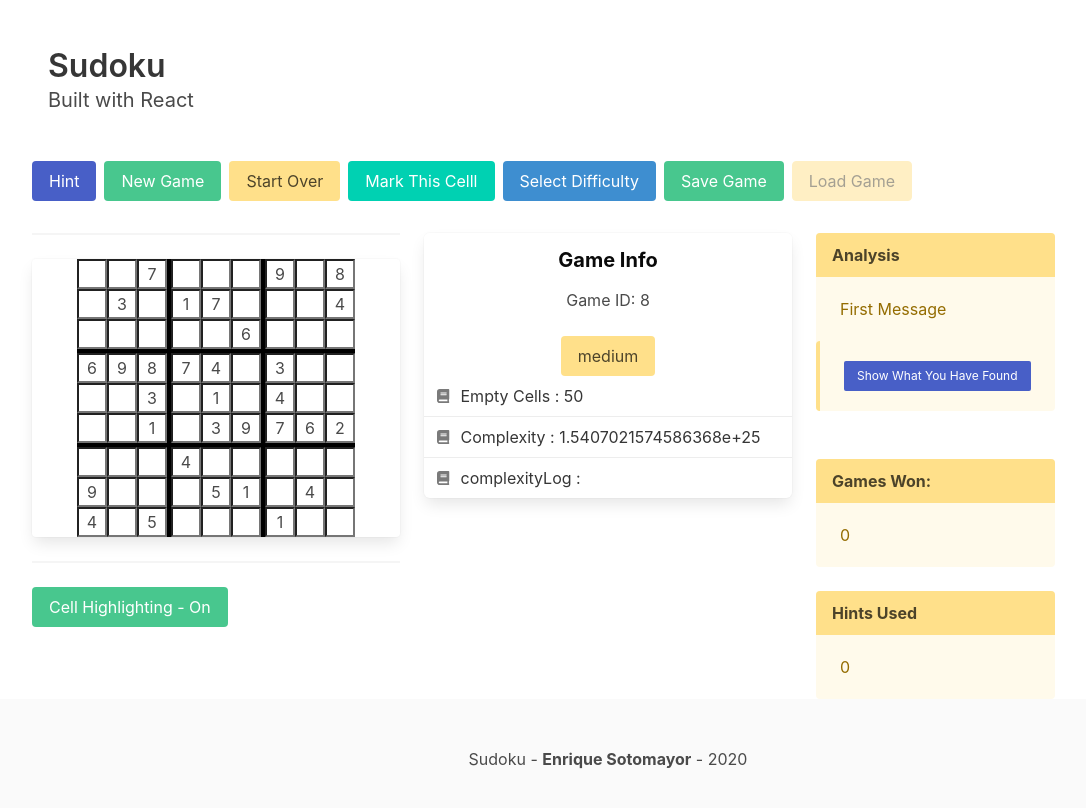
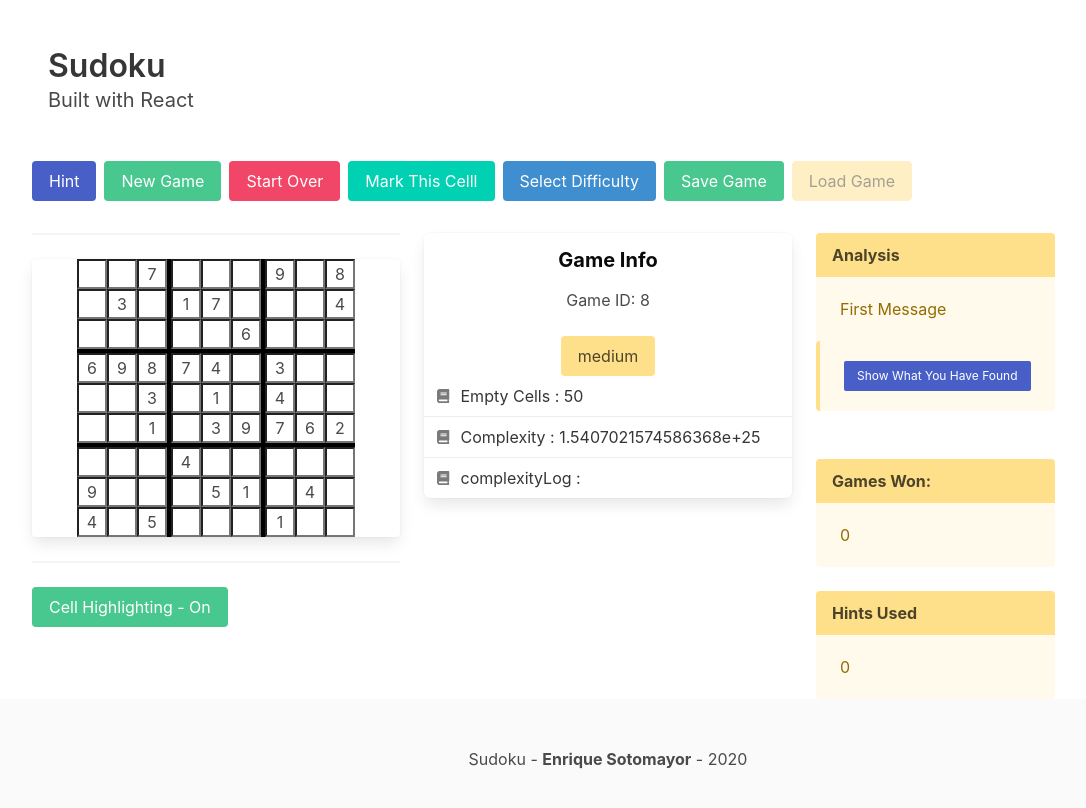
Before and after one commit to sotomaque/Sudoku-React, a React (Create React App) app: page / in a window 1280 px wide. Shown: the top 808 px of the page, without its empty margins (32-1118 px from the left). Built offline with nearby package versions, Linux system fonts and the light colour scheme.

Commit message:
added start over functionality

```diff
--- a/src/App.js
+++ b/src/App.js
@@ -12,9 +12,9 @@ import Board from './Components/Board';
 import GameInfo from "./Components/GameInfo";
 import ConsoleRight from './Components/ConsoleRight';
 
-import { getFirstValue, loadGameByDifficulty } from './Controls/NewGame';
+import { getFirstValue, loadGameByDifficulty, getGameById } from './Controls/NewGame';
 import { convertIdToIndex, getCubeIndex, getAllCellsInfo, candidateValuesById, getGameInfo, getAllCellsInfoCellsAsCSV,
-   solveAlgo1, solveAlgo2, solveAlgo3, validInput, getIdsOfConflictingCells } from './Controls/NewEngine';
+   solveAlgo1, solveAlgo2, solveAlgo3, validInput, getIdsOfConflictingCells, isGameOver } from './Controls/NewEngine';
 
 import { ToastContainer, toast } from 'react-toastify';
 import 'react-toastify/dist/ReactToastify.css';
@@ -39,8 +39,11 @@ function App() {
   const [complexityLog, setComplexityLog] = React.useState(null);
   const [numberOfEmptyCells, setNumberOfEmptyCells] = React.useState();
   const [gameActive, setGameActive] = React.useState(false);
-
+  const [idSelected, setIdSelected] = React.useState(null);
   const [possibleValue, setPossibleValue] = React.useState('');
+  const [savedGame, setSavedGame] = React.useState(null);
+  const [virginGameId, setVirginGameId] = React.useState(null);
+  const [initialEmpty, setInitialEmpty] = React.useState();
 
   // console right state
   const [consoleMessage, setConsoleMessage] = React.useState('First Message');
@@ -113,17 +116,43 @@ function App() {
     let newArr = gameObj.str.split(';');
     newArr.pop();
     // use it to update our cell values state
-    console.log('passing into cell values: ', newArr)
     setCellValues(newArr);
     // reset colors
     resetColors();
+    // save game so we can start over
+    saveVirginGame(gameObj);
   };
   const resetColors = () => {
     const colors = new Array(81).fill('bg-white');
     setCellBackgroundColors(colors);
-  }
+  };
   const startOver = () => {
-    console.log("deleteGame")
+    let virginGame = getGameById(virginGameId);
+
+    // cast into array
+    let newArr = virginGame[0].str.split(';');
+    newArr.pop();
+    // use it to update our cell values state
+    setCellValues(newArr);
+
+    resetColors();
+  };
+  const saveVirginGame = (gameObj) => {
+    console.log('virgin game: ', gameObj.id);
+    setVirginGameId(gameObj.id);
+  };
+  const saveGame = () => {
+    let savedCells = getAllCellsInfo(cellValues);
+    let cellsFormatted = getAllCellsInfoCellsAsCSV(savedCells);
+    let emptyCells = numberOfEmptyCells;
+    let difficulty = gameDifficulty;
+    let savedGame = { cells: cellsFormatted, gameId, difficulty, emptyCells, complexity }
+    setSavedGame(savedGame);
+  };
+  const loadGame = () => {
+    let oldCellValues = savedGame.cells;
+    setCellValues(oldCellValues)
+    resetColors();
   };
 
   // board props
@@ -242,13 +271,6 @@ function App() {
     console.log('candidates: ', candidates)
     setPossibleValue(candidates[Math.floor(Math.random() * candidates.length)])
   }
-  const colorCellById = (id, color) => {
-    let colorCells = [...cellBackgroundColors];
-    let index = convertIdToIndex(id);
-    colorCells[index] = "bg-" + color;
-    setCellBackgroundColors(colorCells);
-  }
-  const [idSelected, setIdSelected] = React.useState(null);
   const markThisCell = () => {
     if (idSelected !== null) {
       // change color of that cell
@@ -304,7 +326,6 @@ function App() {
     });
   }
   const getGameByDifficulty = (difficulty) => {
-    console.log('getting a ', difficulty, ' game')
     // get valid starting game matrix from Controls
     let gameObj = loadGameByDifficulty(difficulty);
     setGameDifficulty(gameObj.difficulty);
@@ -325,7 +346,7 @@ function App() {
   const sendConsole = () => {
     console.log("sendConsole")
   }
-  const [initialEmpty, setInitialEmpty] = React.useState();
+
 
   React.useEffect(() => {
     // load random game
@@ -379,6 +400,31 @@ function App() {
 
   }, [cellValues])
 
+  React.useEffect(() => {
+
+    // check if we lost
+    let haveWeLost = isGameOver(cellValues);
+
+    if (haveWeLost) {
+      toast.error(
+        `HAHA! You Lost!`,
+        {
+          position: 'top-right',
+          autoClose: 3000,
+          hideProgressBar: false,
+          closeOnClick: true,
+          pauseOnHover: true,
+          draggable: true
+        }
+      );
+      setGamesWon(prev => prev + 1)
+      setTimeout(() => {
+        newGame()
+      }, 3000)
+    }
+
+  }, [cellValues])
+
   const notify = (message="🦄 Wow so easy!") => {
     toast(
       `${message}`,
@@ -391,23 +437,6 @@ function App() {
         draggable: true
       }
     )
-  }
-
-  const [savedGame, setSavedGame] = React.useState(null);
-
-  const saveGame = () => {
-    let savedCells = getAllCellsInfo(cellValues);
-    let cellsFormatted = getAllCellsInfoCellsAsCSV(savedCells);
-    let emptyCells = numberOfEmptyCells;
-    let difficulty = gameDifficulty;
-    let savedGame = { cells: cellsFormatted, gameId, difficulty, emptyCells, complexity }
-    setSavedGame(savedGame);
-  }
-
-  const loadGame = () => {
-    let oldCellValues = savedGame.cells;
-    setCellValues(oldCellValues)
-    resetColors();
   }
 
   return (
--- a/src/Components/Tools.jsx
+++ b/src/Components/Tools.jsx
@@ -7,7 +7,7 @@ const Tools = ({ solve, solveEnabled, newGame, loadGame, loadEnabled,
       <div className="buttons">
         <button className="button is-link" onClick={solve} disabled={!solveEnabled}> Hint </button>
         <button className="button is-success" onClick={newGame}> New Game </button>
-        <button className="button is-warning" onClick={startOver}> Start Over </button>
+        <button className="button is-danger" onClick={startOver}> Start Over </button>
         <button className="button is-primary" onClick={markThisCell}> Mark This Celll </button>
         <button className="button is-info" onClick={showAlert}> Select Difficulty </button>
         <button className="button is-success" onClick={saveGame}> Save Game </button>
--- a/src/Controls/NewEngine.js
+++ b/src/Controls/NewEngine.js
@@ -271,3 +271,19 @@ export function getAllCellsInfoCellsAsCSV(cellValues) {
 
     return arrayOfStrings
 }
+
+export function isGameOver(cellValues) {
+    let gameInfo = getGameInfo(cellValues);
+    let allCellsWithCandidates = gameInfo.cells;
+    let gameOver = false;
+    allCellsWithCandidates.map(cell => {
+        if (cell.value === 0) {
+            let candidates = cell.candidates;
+
+            if (candidates.length === 0 || candidates === []) {
+                gameOver = true;
+            }
+        }
+    });
+    return gameOver;
+}
--- a/src/Controls/NewGame.js
+++ b/src/Controls/NewGame.js
@@ -183,3 +183,87 @@ export function loadGameByDifficulty(desiredDifficulty) {
             return _.sample(easy);
     }
 }
+
+export function getGameById(desiredId) {
+    var stArr = [];
+
+    var st; // string representation of our game
+    var difficulty;
+    var gameObj;
+    let id;
+
+    id = 15;
+    difficulty = "medium";
+    st = ";;;;2;;;7;;;;;;3;4;;;;3;5;8;;;;;;;5;;4;8;;;;;;;;;1;;;;8;9;;;2;;;;;;6;2;4;;;;;7;;;;9;;;;5;2;;;;;;;6;7;1;;;";
+    gameObj = { id: id, str: st, difficulty: difficulty };
+    stArr.push(gameObj);
+    /* ---------- -------- */
+
+    id = 1; //
+    difficulty = "medium";
+    st ="6;3;;;;;;;;7;;4;;;5;;;;;1;5;;4;;;;6;5;;7;;;8;;;;;8;;;2;;;1;;;;;5;;;3;;7;4;;;;6;;1;7;;;;;9;;;2;;5;;;;;;;;4;3;";
+    gameObj = { id: id, str: st, difficulty: difficulty };
+    stArr.push(gameObj);
+    /* ---------- -------- */
+
+
+    // medium
+    id = 3; //
+    st =";8;3;;;2;;1;;;;;;3;;;;4;;2;7;;;;;;8;;;5;;7;;;3;;;;;5;8;6;;;;;6;;;4;;1;;;9;;;;;;5;7;;3;;;;1;;;;;;7;;6;;;4;9;;";
+    difficulty = "medium";
+    gameObj = { id: id, str: st, difficulty: difficulty };
+    stArr.push(gameObj);
+
+    // hard
+    id = 4; //
+    st =";;6;;;5;;;;1;9;;;;;;;;;;7;;1;2;;4;;3;7;;;9;1;;5;;8;;;;;;;;1;;1;;7;5;;;6;3;;4;;1;7;;6;;;;;;;;;;1;9;;;;5;;;8;;;";
+    difficulty = "hard";
+    gameObj = { id: id, str: st, difficulty: difficulty };
+    stArr.push(gameObj);
+
+    id = 6;
+    st ="9;8;1;;;6;4;5;;;;;4;;;1;;7;;;;;;;;;;;;;;2;;;4;;1;;9;;;;2;;3;;3;;;1;;;;;;;;;;;7;;;6;;3;;;5;;;;;1;8;9;;;5;2;6;";
+    difficulty = "hard";
+    gameObj = { id: id, str: st, difficulty: difficulty };
+    stArr.push(gameObj);
+
+    // easy games
+
+    id = 2;
+    st =";;;;2;3;;;;;5;6;;;4;;1;2;;3;7;;;;;;5;;;2;;;;;6;;1;8;;;;;;9;7;;9;;;;;2;;;4;;;;;;8;3;;7;2;;3;;;6;5;;;;;6;9;;;;;";
+    difficulty = "easy";
+    gameObj = { id: id, str: st, difficulty: difficulty };
+    stArr.push(gameObj);
+
+    id = 7;
+    st =";9;6;;4;;;3;;;5;7;8;2;;;;;1;;;9;;;5;;;;;9;;1;;;;8;5;;;;;;;;2;4;;;;9;;6;;;;;4;;;3;;;1;;;;;7;9;2;6;;;2;;;5;;9;8;;";
+    difficulty = "medium";
+    gameObj = { id: id, str: st, difficulty: difficulty };
+    stArr.push(gameObj);
+
+    id = 5;
+    st ="4;;;;9;;;7;;;;;2;;6;9;;;;;;;;7;;;2;3;8;;9;;;;;1;;2;4;;;;6;3;;9;;;;;3;;5;4;8;;;4;;;;;;;;1;6;;8;;;;;9;;;7;;;;5;";
+    difficulty = "easy";
+    gameObj = { id: id, str: st, difficulty: difficulty };
+    stArr.push(gameObj);
+
+    id = 8;
+    st =";;7;;;;9;;8;;3;;1;7;;;;4;;;;;;6;;;;6;9;8;7;4;;3;;;;;3;;1;;4;;;;;1;;3;9;7;6;2;;;;4;;;;;;9;;;;5;1;;4;;4;;5;;;;1;;;";
+    difficulty = "medium";
+    gameObj = { id: id, str: st, difficulty: difficulty };
+    stArr.push(gameObj);
+
+    id = 9;
+    st =";;;;;9;;;6;;;;;;3;8;5;1;;6;2;;1;5;;;;;;7;;;;;6;;;2;1;9;7;6;3;8;;;3;;;;;1;;;;;;4;5;;9;7;;2;5;8;6;;;;;;4;;;3;;;;;;";
+    difficulty = "easy";
+    gameObj = { id: id, str: st, difficulty: difficulty };
+    stArr.push(gameObj);
+
+    id = 10;
+    st ="2;9;;;7;4;;;;;1;;;;;4;;;6;7;;9;;5;;;;;8;;2;;6;;;;;6;;8;4;7;;2;;;;;5;;1;;8;;;;;7;;8;;9;2;;;6;;;;;1;;;;;4;1;;;5;8;";
+    difficulty = "easy";
+    gameObj = { id: id, str: st, difficulty: difficulty };
+    stArr.push(gameObj);
+
+    return _.filter(stArr, { 'id': desiredId });
+}
```
